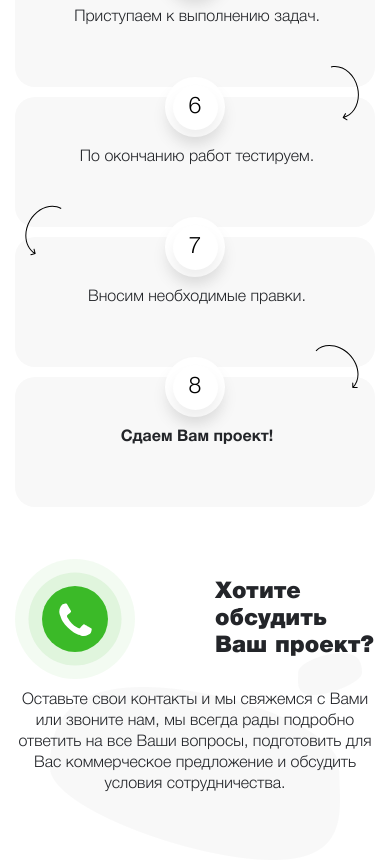
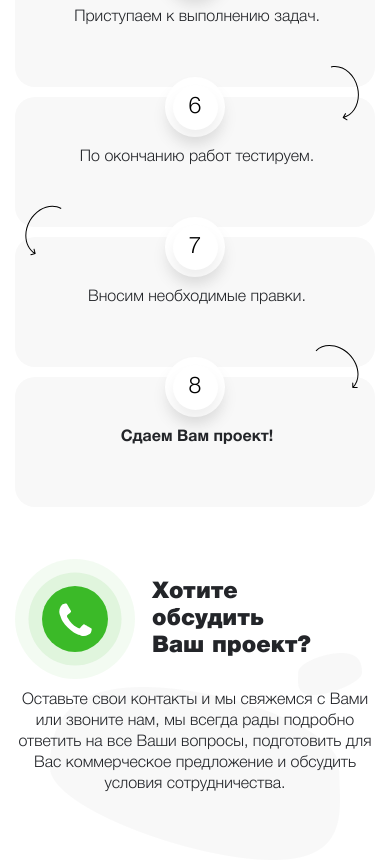
Before and after one commit to Otabek777/Kontur-yii, a plain HTML site: page index.html in a window 390 px wide. Shown: the part 3040-3900 px from the top of the page. Drawn offline with Linux system fonts and the light colour scheme.

Commit message:
правки

```diff
--- a/css/style.css
+++ b/css/style.css
@@ -1019,7 +1019,7 @@ ul, ol {
     color: #232529;
     max-width: 160px;
     width: 100%;
-    margin-left: auto;
+    margin-left: 137px;
     margin-bottom: 30px;
   }
 
```
Also changed, not shown: page3.html (+1 -1 lines).
